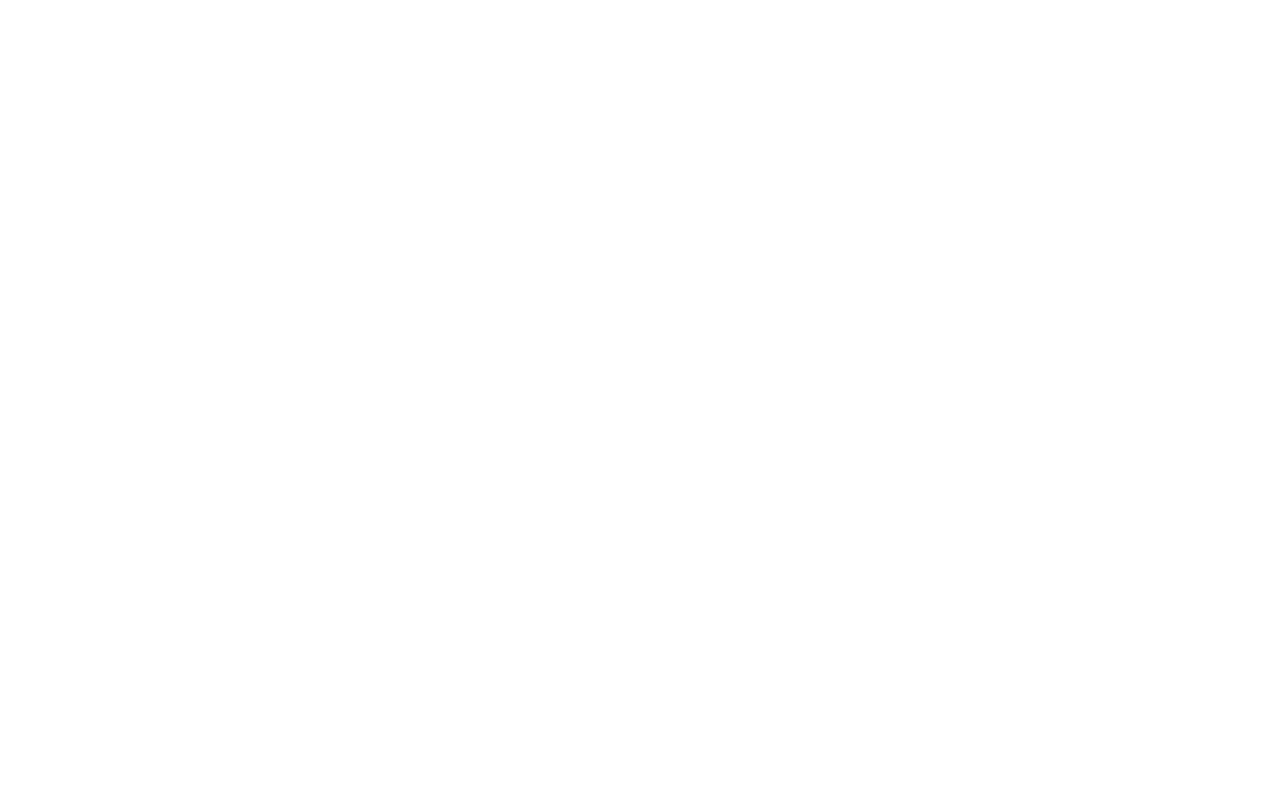
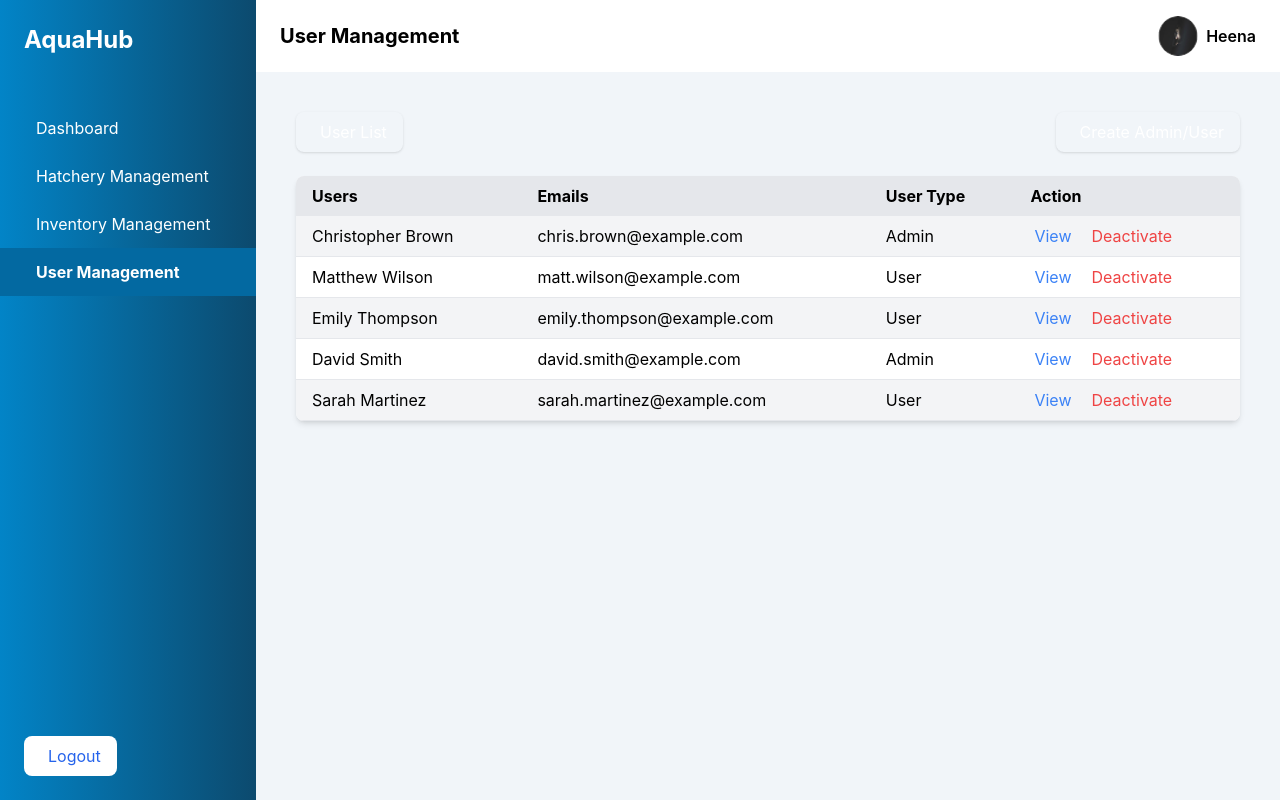
Before and after one commit to VishwaDeAero/aquahub, a React (Create React App) app: page /user-management in a window 1280 px wide. Before the commit this address had no page. Built offline with nearby package versions, Linux system fonts and the light colour scheme; the HTML template or start-up script is replaced by a standard one.

Commit message:
User Management Page + Modal added / Minor UI Update

```diff
--- a/src/App.js
+++ b/src/App.js
@@ -8,6 +8,7 @@
 import Success from './pages/Success';
 import Dashboard from './pages/Dashboard';
 import HatcheryManagement from './pages/HatcheryManagement';
+import UserManagement from './pages/UserManagement';
 
 function App() {
   return (
@@ -15,6 +16,7 @@
       <Routes>
         <Route path="/" element={<Dashboard />} />
         <Route path="/hatchery-management" element={<HatcheryManagement />} />
+        <Route path="/user-management" element={<UserManagement />} />
         <Route path="/login" element={<Login />} />
         <Route path="/recovery" element={<Recovery />} />
         <Route path="/verify-code" element={<VerifyCode />} />
--- /dev/null
+++ b/src/components/CreateUserModal.js
@@ -0,0 +1,110 @@
+import React from "react";
+
+const CreateUserModal = ({ isOpen, onClose, onSave }) => {
+    if (!isOpen) return null;
+
+    return (
+        <div className="fixed inset-0 bg-black bg-opacity-50 flex items-center justify-center z-50">
+            <div className="bg-white w-11/12 max-w-4xl rounded-lg shadow-lg p-6">
+                <div className="flex justify-between items-center border-b px-6 py-4">
+                    <h2 className="text-xl font-bold">Create Admin/User</h2>
+                    <button onClick={onClose} className="text-gray-500 hover:text-gray-700">
+                        <i className="fas fa-times"></i>
+                    </button>
+                </div>
+                <div className="p-6">
+                    {/* Form */}
+                    <form
+                        onSubmit={(e) => {
+                            e.preventDefault();
+                            onSave();
+                        }}
+                    >
+                        <div className="grid grid-cols-2 gap-4">
+                            {/* First Name */}
+                            <div>
+                                <label className="block text-sm font-medium text-gray-700">
+                                    First Name
+                                </label>
+                                <input
+                                    type="text"
+                                    className="mt-1 block w-full border p-2.5 rounded-md border-gray-300 bg-gray-100 shadow-sm focus:border-blue-500 focus:ring-blue-500"
+                                />
+                            </div>
+                            {/* Last Name */}
+                            <div>
+                                <label className="block text-sm font-medium text-gray-700">
+                                    Last Name
+                                </label>
+                                <input
+                                    type="text"
+                                    className="mt-1 block w-full border p-2.5 rounded-md border-gray-300 bg-gray-100 shadow-sm focus:border-blue-500 focus:ring-blue-500"
+                                />
+                            </div>
+                            {/* Phone Number */}
+                            <div>
+                                <label className="block text-sm font-medium text-gray-700">
+                                    Phone Number
+                                </label>
+                                <input
+                                    type="text"
+                                    className="mt-1 block w-full border p-2.5 rounded-md border-gray-300 bg-gray-100 shadow-sm focus:border-blue-500 focus:ring-blue-500"
+                                />
+                            </div>
+                            {/* Email */}
+                            <div>
+                                <label className="block text-sm font-medium text-gray-700">
+                                    Email
+                                </label>
+                                <input
+                                    type="email"
+                                    className="mt-1 block w-full border p-2.5 rounded-md border-gray-300 bg-gray-100 shadow-sm focus:border-blue-500 focus:ring-blue-500"
+                                />
+                            </div>
+                            {/* Title */}
+                            <div>
+                                <label className="block text-sm font-medium text-gray-700">
+                                    Title
+                                </label>
+                                <input
+                                    type="text"
+                                    className="mt-1 block w-full border p-2.5 rounded-md border-gray-300 bg-gray-100 shadow-sm focus:border-blue-500 focus:ring-blue-500"
+                                />
+                            </div>
+                            {/* User Type */}
+                            <div>
+                                <label className="block text-sm font-medium text-gray-700">
+                                    User Type
+                                </label>
+                                <select
+                                    className="mt-1 block w-full border p-2.5 rounded-md border-gray-300 bg-gray-100 shadow-sm focus:border-blue-500 focus:ring-blue-500"
+                                >
+                                    <option value="admin">Admin</option>
+                                    <option value="user">User</option>
+                                </select>
+                            </div>
+                        </div>
+                        {/* Buttons */}
+                        <div className="flex justify-end mt-6 space-x-4">
+                            <button
+                                type="button"
+                                onClick={onClose}
+                                className="w-1/5 px-4 py-2 bg-gray-200 text-gray-700 rounded-lg hover:bg-gray-300"
+                            >
+                                Cancel
+                            </button>
+                            <button
+                                type="submit"
+                                className="w-1/5 px-4 py-2 bg-darkblue text-white rounded-lg hover:bg-blue-900"
+                            >
+                                Save
+                            </button>
+                        </div>
+                    </form>
+                </div>
+            </div>
+        </div>
+    );
+};
+
+export default CreateUserModal;
--- a/src/components/Sidebar.js
+++ b/src/components/Sidebar.js
@@ -11,7 +11,7 @@
     ];
 
     return (
-        <div className="w-64 bg-gradient-to-b from-blue-600 to-blue-700 h-screen text-white flex flex-col justify-between">
+        <div className="w-64 bg-gradient-to-r from-sky-600 to-sky-900 h-screen text-white flex flex-col justify-between">
             <div>
                 <div className="p-6">
                     <h1 className="text-2xl font-bold">AquaHub</h1>
@@ -23,7 +23,7 @@
                                 <NavLink
                                     to={item.path}
                                     className={({ isActive }) =>
-                                        `w-full block px-5 py-3 hover:bg-blue-500 cursor-pointer ${isActive ? "bg-blue-500 font-bold" : ""
+                                        `w-full block px-5 py-3 hover:bg-blue-500 cursor-pointer ${isActive ? "bg-sky-700 font-bold" : ""
                                         }`
                                     }
                                 >
--- /dev/null
+++ b/src/pages/UserManagement.js
@@ -0,0 +1,84 @@
+import React, { useState } from "react";
+import AppLayout from "../components/layouts/AppLayout";
+import CreateUserModal from "../components/CreateUserModal";
+
+const UserManagement = () => {
+    const [users] = useState([
+        { id: 1, name: "Christopher Brown", email: "chris.brown@example.com", userType: "Admin" },
+        { id: 2, name: "Matthew Wilson", email: "matt.wilson@example.com", userType: "User" },
+        { id: 3, name: "Emily Thompson", email: "emily.thompson@example.com", userType: "User" },
+        { id: 4, name: "David Smith", email: "david.smith@example.com", userType: "Admin" },
+        { id: 5, name: "Sarah Martinez", email: "sarah.martinez@example.com", userType: "User" },
+    ]);
+    const [isModalOpen, setIsModalOpen] = useState(false);
+
+    const openModal = () => setIsModalOpen(true);
+    const closeModal = () => setIsModalOpen(false);
+
+    const handleSave = () => {
+        // Add save logic here
+        console.log("User saved!");
+        closeModal();
+    };
+
+
+    return (
+        <AppLayout title="User Management">
+            <div className="p-6">
+                {/* Header Section */}
+                <div className="flex justify-between items-center mb-6">
+                    <button className="bg-darkblue text-white px-4 py-2 rounded-lg flex items-center shadow hover:bg-blue-900">
+                        <i class="fa-solid fa-users mr-2"></i> User List
+                    </button>
+                    <button onClick={openModal} className="bg-darkblue text-white px-4 py-2 rounded-lg flex items-center shadow hover:bg-blue-900">
+                        <i className="fas fa-plus-circle mr-2"></i> Create Admin/User
+                    </button>
+                </div>
+
+                {/* User Table */}
+                <div className="bg-white shadow-md rounded-lg overflow-auto">
+                    <table className="w-full table-auto border-collapse">
+                        <thead>
+                            <tr className="bg-gray-200">
+                                <th className="px-4 py-2 text-left">Users</th>
+                                <th className="px-4 py-2 text-left">Emails</th>
+                                <th className="px-4 py-2 text-left">User Type</th>
+                                <th className="px-4 py-2 text-left">Action</th>
+                            </tr>
+                        </thead>
+                        <tbody>
+                            {users.map((user, index) => (
+                                <tr
+                                    key={user.id}
+                                    className={`border-b ${index % 2 === 0 ? "bg-gray-100" : ""}`}
+                                >
+                                    <td className="px-4 py-2">{user.name}</td>
+                                    <td className="px-4 py-2">{user.email}</td>
+                                    <td className="px-4 py-2">{user.userType}</td>
+                                    <td className="px-4 py-2 flex items-center space-x-4">
+                                        <button className="text-blue-500 hover:underline flex items-center">
+                                            <i className="fas fa-eye mr-1"></i> View
+                                        </button>
+                                        <button className="text-red-500 hover:underline flex items-center">
+                                            <i className="fas fa-ban mr-1"></i> Deactivate
+                                        </button>
+                                    </td>
+                                </tr>
+                            ))}
+                        </tbody>
+                    </table>
+                </div>
+
+                {/* Modal Component */}
+                <CreateUserModal
+                    isOpen={isModalOpen}
+                    onClose={closeModal}
+                    onSave={handleSave}
+                />
+
+            </div>
+        </AppLayout>
+    );
+};
+
+export default UserManagement;
```
